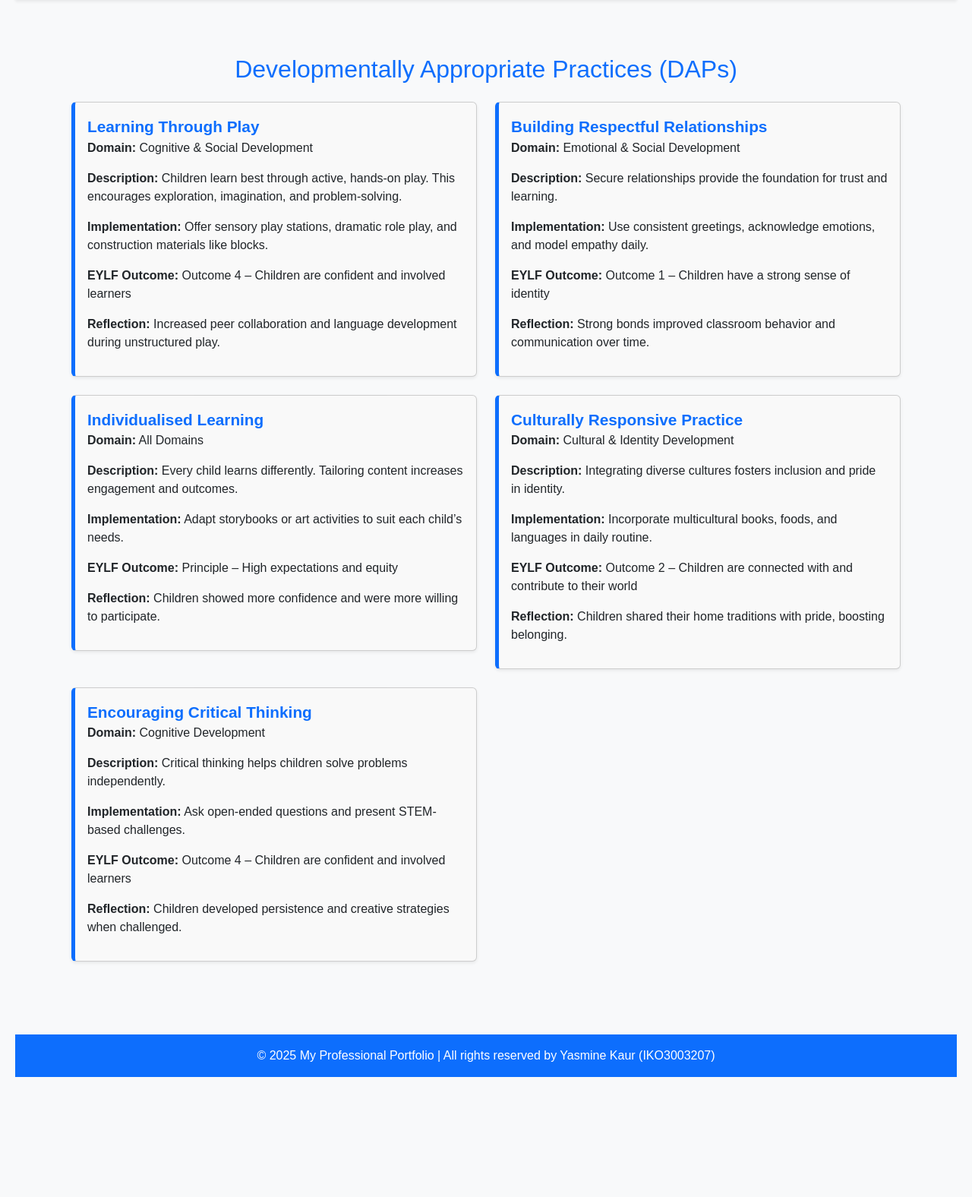
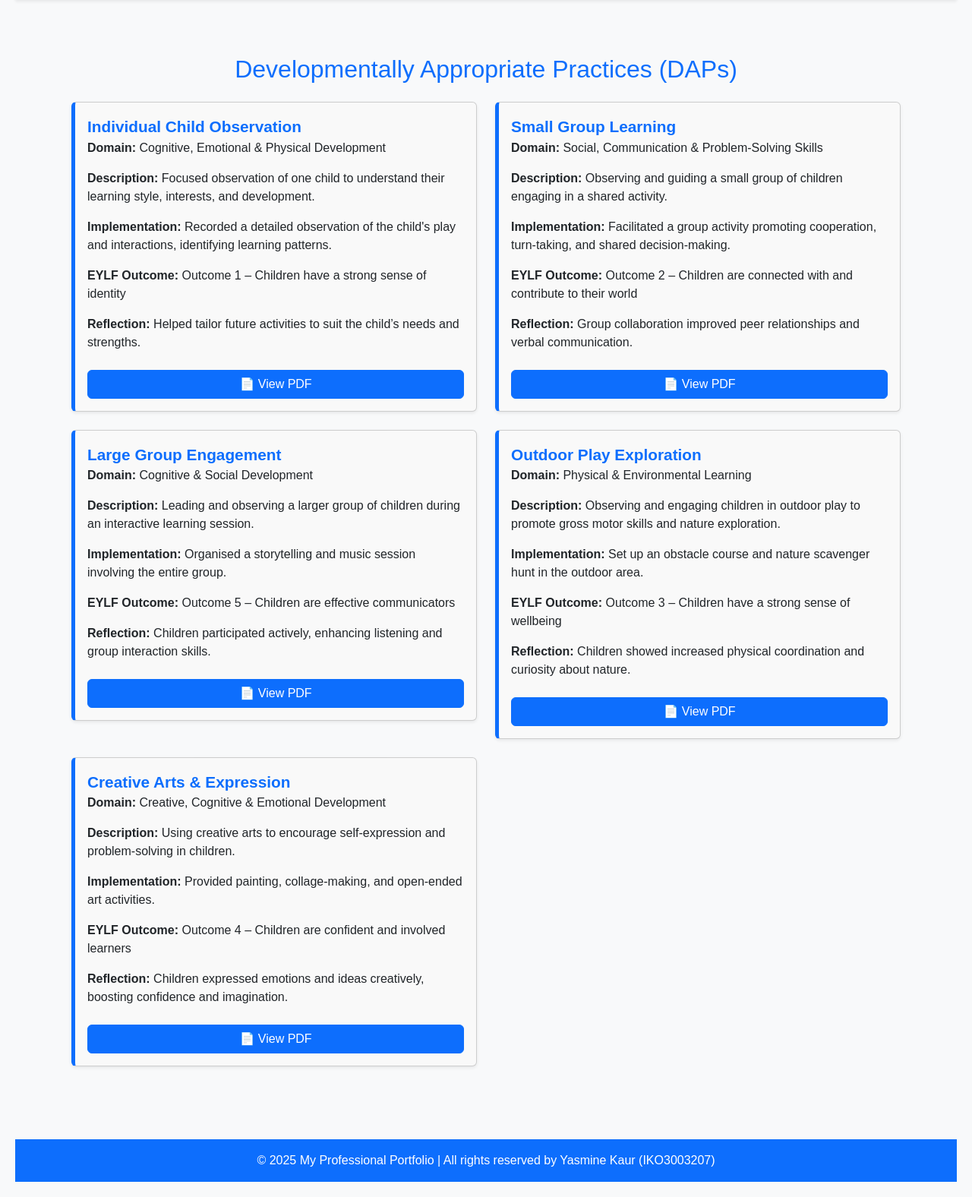
Before and after one commit to ik-brohi/portfolio-website, a Flask app: page /daps in a window 1280 px wide. Shown: the part 92-1668 px from the top of the page at 76% size. Before the commit the page ends 1510 px from the top, so only its background shows below. Run offline with Flask 3, Linux system fonts and the light colour scheme.

Commit message:
update without sample page

```diff
--- a/app/templates/daps.html
+++ b/app/templates/daps.html
@@ -5,65 +5,72 @@
     <h2 class="text-center text-primary mb-4">Developmentally Appropriate Practices (DAPs)</h2>
 
     <div class="row row-cols-1 row-cols-md-2 g-4">
-        <!-- DAP 1 -->
+
+        <!-- DAP 1 - Individual Child -->
         <div class="col">
             <div class="card p-3 shadow-sm dap-card">
-                <div class="dap-title">Learning Through Play</div>
-                <p><strong>Domain:</strong> Cognitive & Social Development</p>
-                <p><strong>Description:</strong> Children learn best through active, hands-on play. This encourages exploration, imagination, and problem-solving.</p>
-                <p><strong>Implementation:</strong> Offer sensory play stations, dramatic role play, and construction materials like blocks.</p>
-                <p><strong>EYLF Outcome:</strong> Outcome 4 – Children are confident and involved learners</p>
-                <p><strong>Reflection:</strong> Increased peer collaboration and language development during unstructured play.</p>
+                <div class="dap-title">Individual Child Observation</div>
+                <p><strong>Domain:</strong> Cognitive, Emotional & Physical Development</p>
+                <p><strong>Description:</strong> Focused observation of one child to understand their learning style, interests, and development.</p>
+                <p><strong>Implementation:</strong> Recorded a detailed observation of the child's play and interactions, identifying learning patterns.</p>
+                <p><strong>EYLF Outcome:</strong> Outcome 1 – Children have a strong sense of identity</p>
+                <p><strong>Reflection:</strong> Helped tailor future activities to suit the child’s needs and strengths.</p>
+                <a href="{{ url_for('static', filename='docs/dap1.pdf') }}" target="_blank" class="btn btn-primary mt-2">📄 View PDF</a>
             </div>
         </div>
 
-        <!-- DAP 2 -->
+        <!-- DAP 2 - Small Group -->
         <div class="col">
             <div class="card p-3 shadow-sm dap-card">
-                <div class="dap-title">Building Respectful Relationships</div>
-                <p><strong>Domain:</strong> Emotional & Social Development</p>
-                <p><strong>Description:</strong> Secure relationships provide the foundation for trust and learning.</p>
-                <p><strong>Implementation:</strong> Use consistent greetings, acknowledge emotions, and model empathy daily.</p>
-                <p><strong>EYLF Outcome:</strong> Outcome 1 – Children have a strong sense of identity</p>
-                <p><strong>Reflection:</strong> Strong bonds improved classroom behavior and communication over time.</p>
+                <div class="dap-title">Small Group Learning</div>
+                <p><strong>Domain:</strong> Social, Communication & Problem-Solving Skills</p>
+                <p><strong>Description:</strong> Observing and guiding a small group of children engaging in a shared activity.</p>
+                <p><strong>Implementation:</strong> Facilitated a group activity promoting cooperation, turn-taking, and shared decision-making.</p>
+                <p><strong>EYLF Outcome:</strong> Outcome 2 – Children are connected with and contribute to their world</p>
+                <p><strong>Reflection:</strong> Group collaboration improved peer relationships and verbal communication.</p>
+                <a href="{{ url_for('static', filename='docs/dap2.pdf') }}" target="_blank" class="btn btn-primary mt-2">📄 View PDF</a>
             </div>
         </div>
 
-        <!-- DAP 3 -->
+        <!-- DAP 3 - Large Group -->
         <div class="col">
             <div class="card p-3 shadow-sm dap-card">
-                <div class="dap-title">Individualised Learning</div>
-                <p><strong>Domain:</strong> All Domains</p>
-                <p><strong>Description:</strong> Every child learns differently. Tailoring content increases engagement and outcomes.</p>
-                <p><strong>Implementation:</strong> Adapt storybooks or art activities to suit each child’s needs.</p>
-                <p><strong>EYLF Outcome:</strong> Principle – High expectations and equity</p>
-                <p><strong>Reflection:</strong> Children showed more confidence and were more willing to participate.</p>
+                <div class="dap-title">Large Group Engagement</div>
+                <p><strong>Domain:</strong> Cognitive & Social Development</p>
+                <p><strong>Description:</strong> Leading and observing a larger group of children during an interactive learning session.</p>
+                <p><strong>Implementation:</strong> Organised a storytelling and music session involving the entire group.</p>
+                <p><strong>EYLF Outcome:</strong> Outcome 5 – Children are effective communicators</p>
+                <p><strong>Reflection:</strong> Children participated actively, enhancing listening and group interaction skills.</p>
+                <a href="{{ url_for('static', filename='docs/dap3.pdf') }}" target="_blank" class="btn btn-primary mt-2">📄 View PDF</a>
             </div>
         </div>
 
-        <!-- DAP 4 -->
+        <!-- DAP 4 - Any -->
         <div class="col">
             <div class="card p-3 shadow-sm dap-card">
-                <div class="dap-title">Culturally Responsive Practice</div>
-                <p><strong>Domain:</strong> Cultural & Identity Development</p>
-                <p><strong>Description:</strong> Integrating diverse cultures fosters inclusion and pride in identity.</p>
-                <p><strong>Implementation:</strong> Incorporate multicultural books, foods, and languages in daily routine.</p>
-                <p><strong>EYLF Outcome:</strong> Outcome 2 – Children are connected with and contribute to their world</p>
-                <p><strong>Reflection:</strong> Children shared their home traditions with pride, boosting belonging.</p>
+                <div class="dap-title">Outdoor Play Exploration</div>
+                <p><strong>Domain:</strong> Physical & Environmental Learning</p>
+                <p><strong>Description:</strong> Observing and engaging children in outdoor play to promote gross motor skills and nature exploration.</p>
+                <p><strong>Implementation:</strong> Set up an obstacle course and nature scavenger hunt in the outdoor area.</p>
+                <p><strong>EYLF Outcome:</strong> Outcome 3 – Children have a strong sense of wellbeing</p>
+                <p><strong>Reflection:</strong> Children showed increased physical coordination and curiosity about nature.</p>
+                <a href="{{ url_for('static', filename='docs/dap4.pdf') }}" target="_blank" class="btn btn-primary mt-2">📄 View PDF</a>
             </div>
         </div>
 
-        <!-- DAP 5 -->
+        <!-- DAP 5 - Any -->
         <div class="col">
             <div class="card p-3 shadow-sm dap-card">
-                <div class="dap-title">Encouraging Critical Thinking</div>
-                <p><strong>Domain:</strong> Cognitive Development</p>
-                <p><strong>Description:</strong> Critical thinking helps children solve problems independently.</p>
-                <p><strong>Implementation:</strong> Ask open-ended questions and present STEM-based challenges.</p>
+                <div class="dap-title">Creative Arts & Expression</div>
+                <p><strong>Domain:</strong> Creative, Cognitive & Emotional Development</p>
+                <p><strong>Description:</strong> Using creative arts to encourage self-expression and problem-solving in children.</p>
+                <p><strong>Implementation:</strong> Provided painting, collage-making, and open-ended art activities.</p>
                 <p><strong>EYLF Outcome:</strong> Outcome 4 – Children are confident and involved learners</p>
-                <p><strong>Reflection:</strong> Children developed persistence and creative strategies when challenged.</p>
+                <p><strong>Reflection:</strong> Children expressed emotions and ideas creatively, boosting confidence and imagination.</p>
+                <a href="{{ url_for('static', filename='docs/dap5.pdf') }}" target="_blank" class="btn btn-primary mt-2">📄 View PDF</a>
             </div>
         </div>
+
     </div>
 </div>
 
--- a/app/templates/placement.html
+++ b/app/templates/placement.html
@@ -19,7 +19,7 @@
 <div class="col-lg-6 mt-4 mt-lg-0">
   <h3 class="text-secondary mb-3">About My Placement</h3>
   <p class="text-muted">
-    As part of my Bachelor of Early Childhood Education at IKON Institute, Australia, I completed over 288 hours of placement in a high-quality early childhood setting. My role included planning and implementing learning experiences, observing children’s development, and working collaboratively with lead educators.
+    As part of my Bachelor of Early Childhood Education at IKON Institute, Australia, I completed over 12 days of placement in a high-quality early childhood setting. My role included planning and implementing learning experiences, observing children’s development, and working collaboratively with lead educators.
   </p>
   <ul class="list-unstyled text-muted mt-3">
     <li>✔️ 1 placement with children aged 3–5 years</li>
```
Also changed, not shown: 5 other files.
